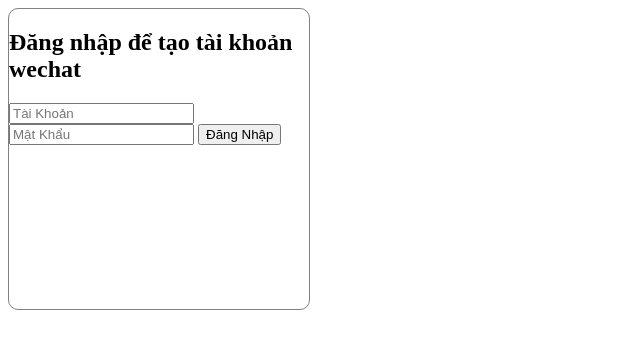
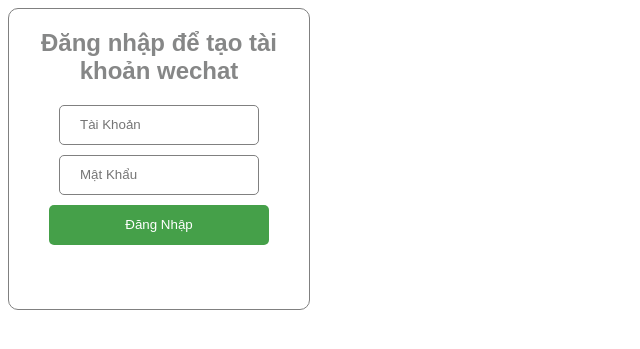
Before and after one commit to CQCOQS/CQCOQS-142857.ga, a PHP site: page /login/login.html in a window 1280 px wide. Shown: the top 349 px of the page, without its empty margins (0-640 px from the left). Run offline with PHP 8.4, Linux system fonts and the light colour scheme.

Commit message:
Update login.css

```diff
--- a/login/login.css
+++ b/login/login.css
@@ -3,4 +3,29 @@
     height: 300px;
   border: 1px solid grey;
   border-radius: 10px;
+  text-align: center;
 }
+h2{
+  color: #868787;
+  font-family: sans-serif;
+}
+input{
+   width: 200px;
+   height: 40px;
+  margin-bottom: 10px;
+  border-radius: 5px;
+  border: 1px solid grey;
+  padding-left: 20px;
+}
+button{
+   width: 220px;
+   height: 40px;
+  margin-bottom: 10px;
+  border-radius: 5px;
+  border:none;
+  background-color: #45a049;
+  color: white;
+}
+button:hover{
+  font-size: 15px;
+}
```
